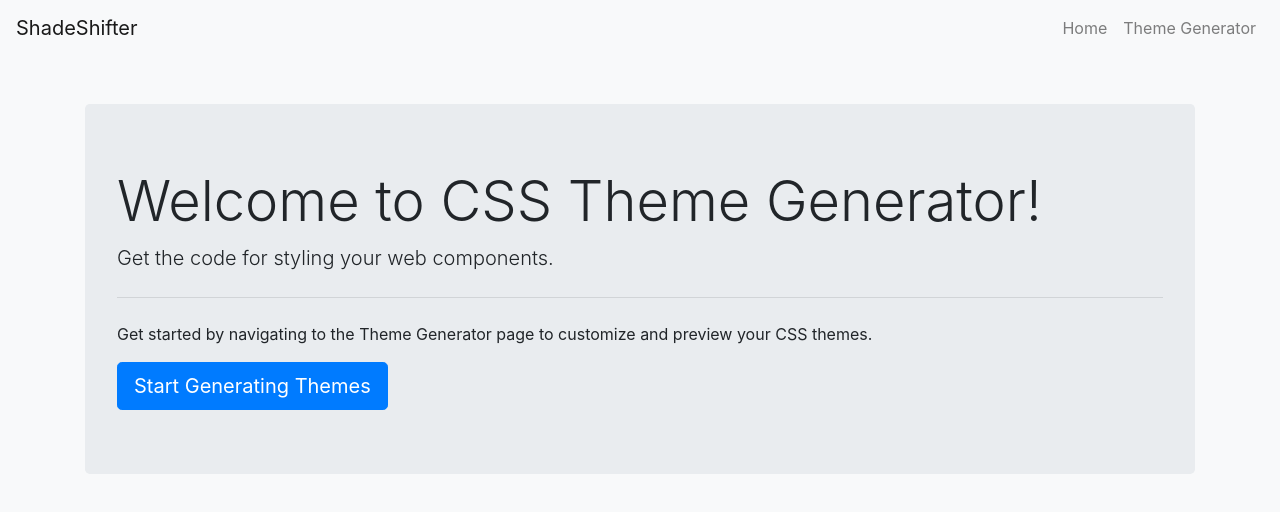
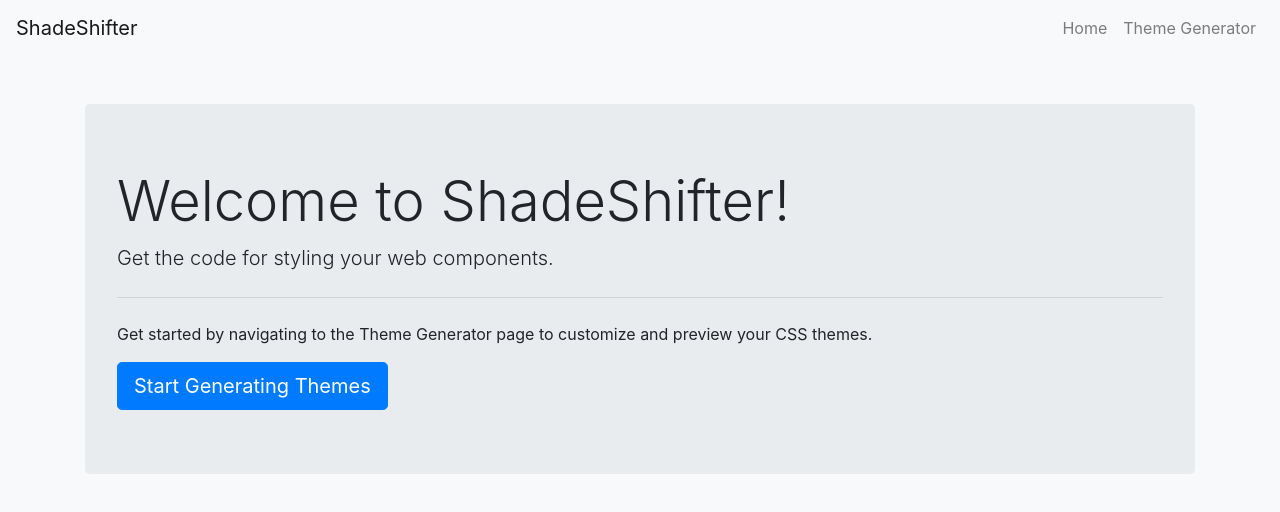
Before and after one commit to Harshit2012/ShadeShifter, a plain HTML site: page index.html in a window 1280 px wide. Drawn offline with nearby package versions, Linux system fonts and the light colour scheme.

Commit message:
Update index.html

```diff
--- a/index.html
+++ b/index.html
@@ -27,7 +27,7 @@
     </nav>
     <div class="container mt-5">
         <div class="jumbotron">
-            <h1 class="display-4">Welcome to CSS Theme Generator!</h1>
+            <h1 class="display-4">Welcome to ShadeShifter!</h1>
             <p class="lead">Get the code for styling your web components.</p>
             <hr class="my-4">
             <p>Get started by navigating to the Theme Generator page to customize and preview your CSS themes.</p>
```
